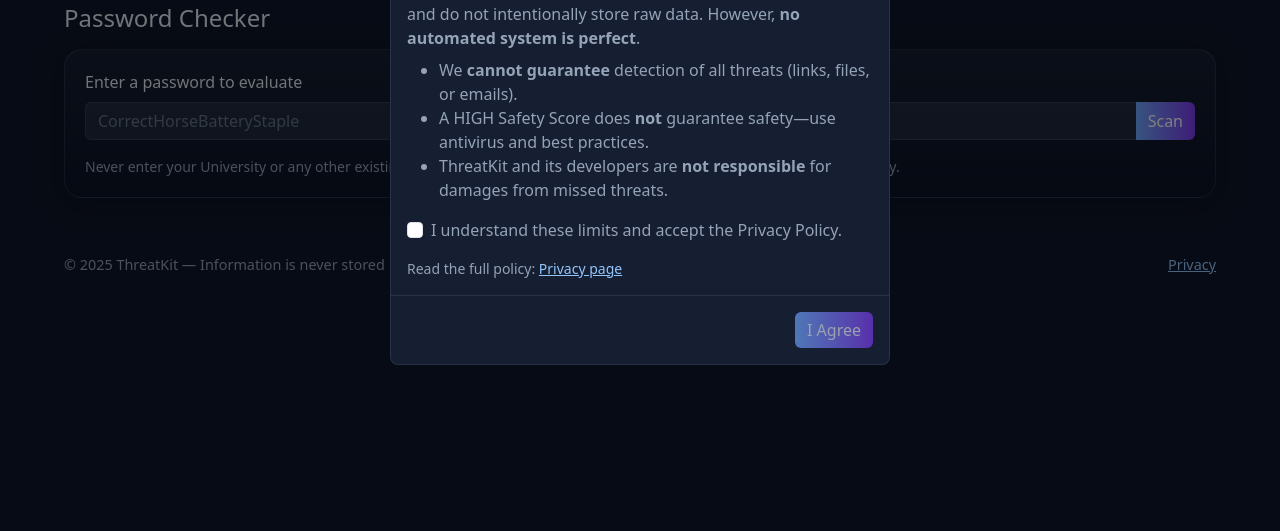
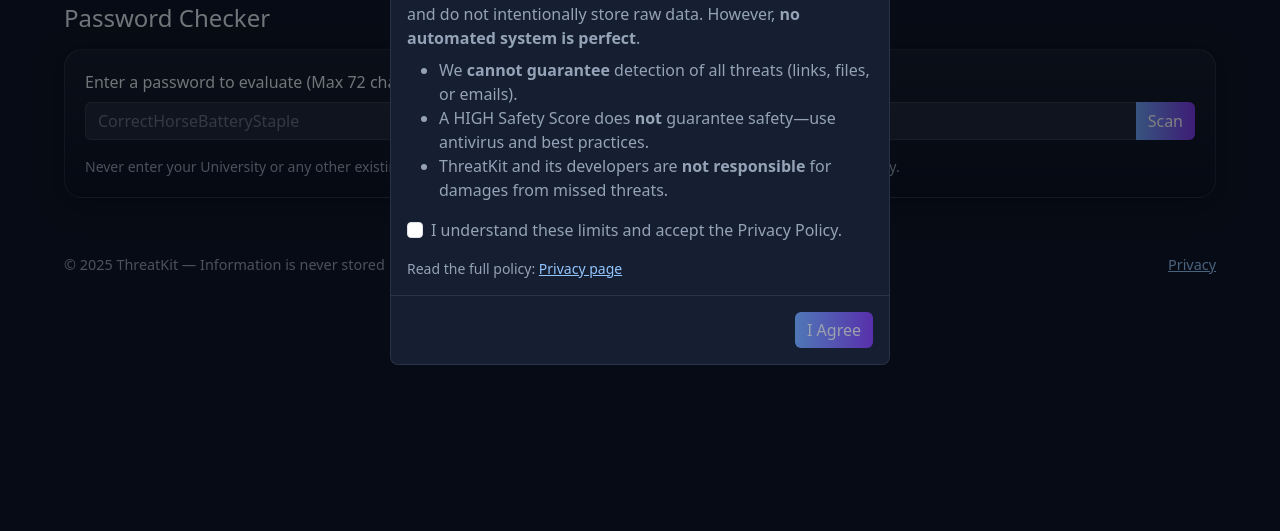
Before and after one commit to Bradlb03/ThreatKit, a Flask app: page /password/ in a window 1280 px wide. Shown: the part 269-800 px from the top of the page. Run offline with Flask 3, Linux system fonts and the light colour scheme; parts of the project's set-up code (start-up, migrations or seed data) failed here and were passed over.

Commit message:
Noted on password.html that the limit is 72 characters.

```diff
--- a/ThreatKit/threatkit/templates/password.html
+++ b/ThreatKit/threatkit/templates/password.html
@@ -6,7 +6,7 @@
 <h1 class="h4 mb-3">Password Checker</h1>
 
 <form method="POST" class="tk-card" autocomplete="off">
-  <label for="pw" class="form-label">Enter a password to evaluate</label>
+  <label for="pw" class="form-label">Enter a password to evaluate (Max 72 characters)</label>
   <div class="input-group mb-3">
     <input
       id="pw"
```
